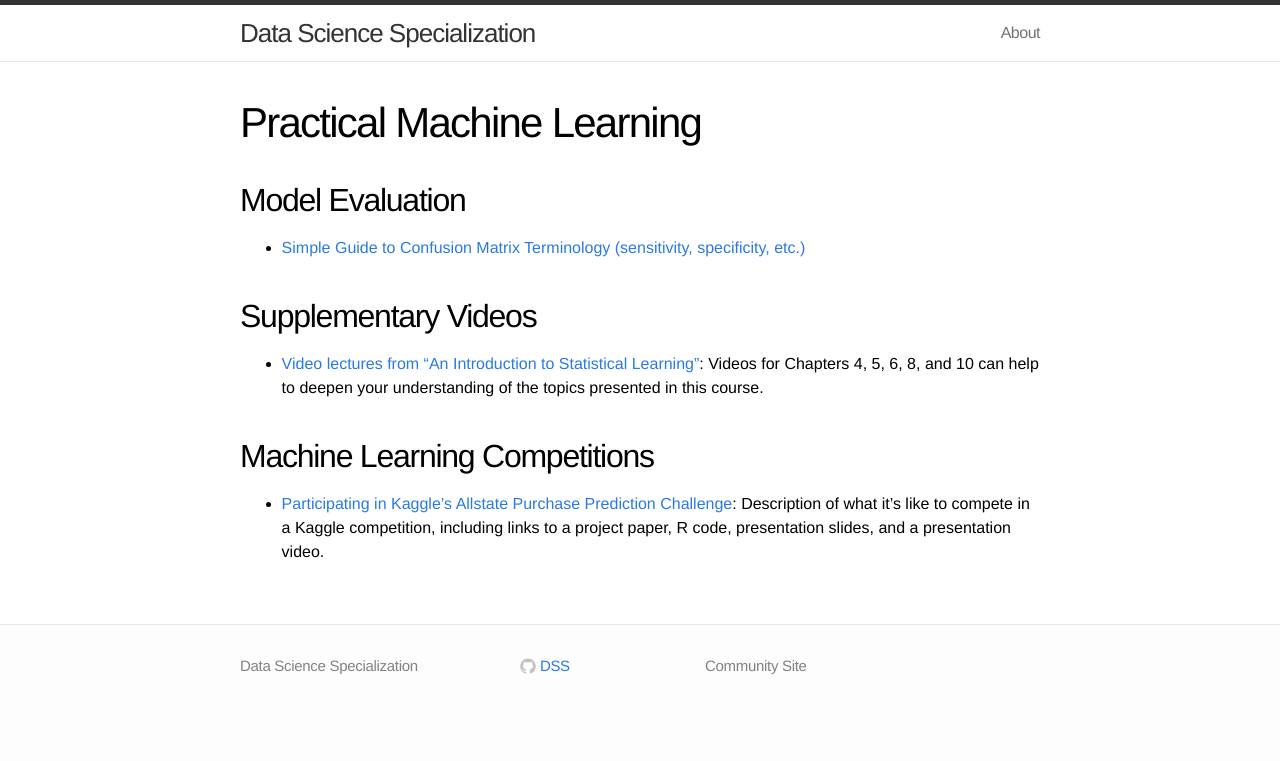
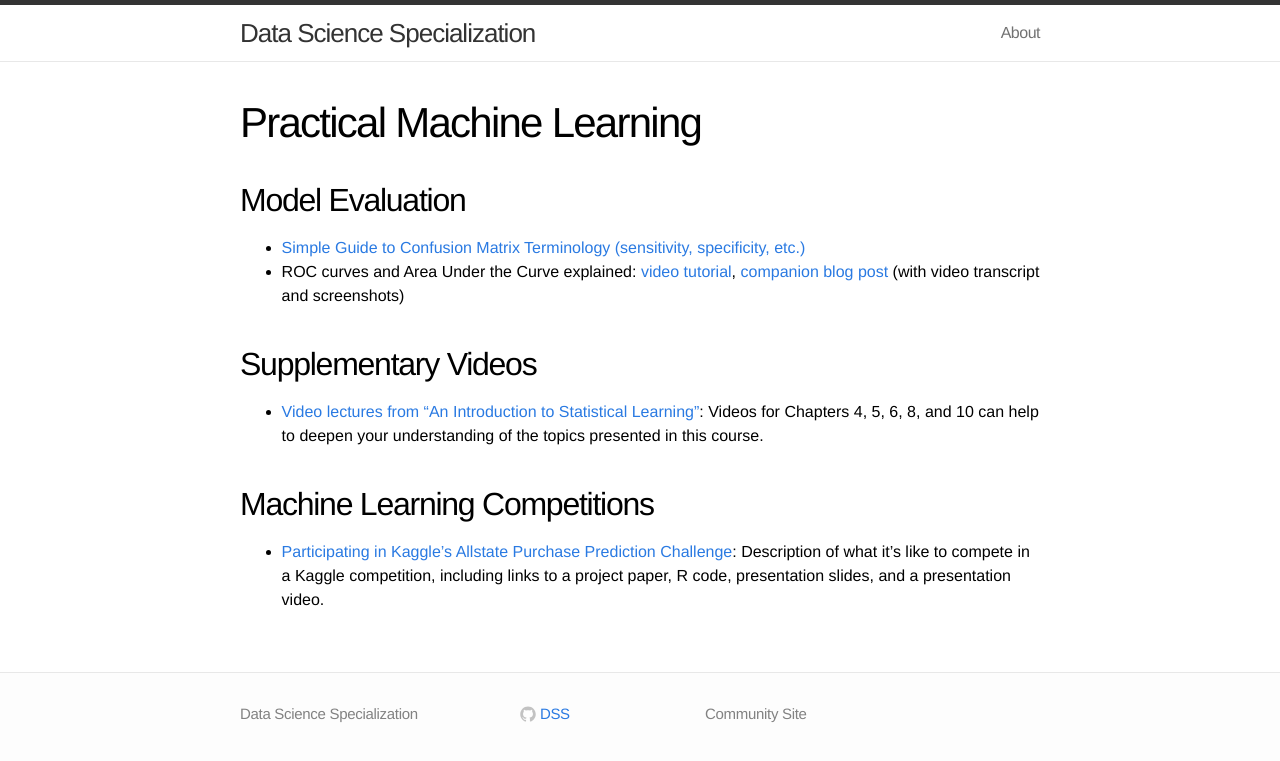
Before and after one commit to DataScienceSpecialization/DataScienceSpecialization.github.io, a Jekyll site: the page built from pml.md, in a window 1280 px wide. Shown: the top 761 px of the page. Built offline with Jekyll 4.4.1, drawn with Linux system fonts in a browser that asks for light colours.

Commit message:
add ROC links to Practical Machine Learning page

```diff
--- a/pml.md
+++ b/pml.md
@@ -7,6 +7,7 @@ permalink: /pml/
 ## Model Evaluation
 
 - [Simple Guide to Confusion Matrix Terminology (sensitivity, specificity, etc.)](http://www.dataschool.io/simple-guide-to-confusion-matrix-terminology/)
+- ROC curves and Area Under the Curve explained: [video tutorial](http://youtu.be/OAl6eAyP-yo), [companion blog post](http://www.dataschool.io/roc-curves-and-auc-explained/) (with video transcript and screenshots)
 
 ## Supplementary Videos
 
```
